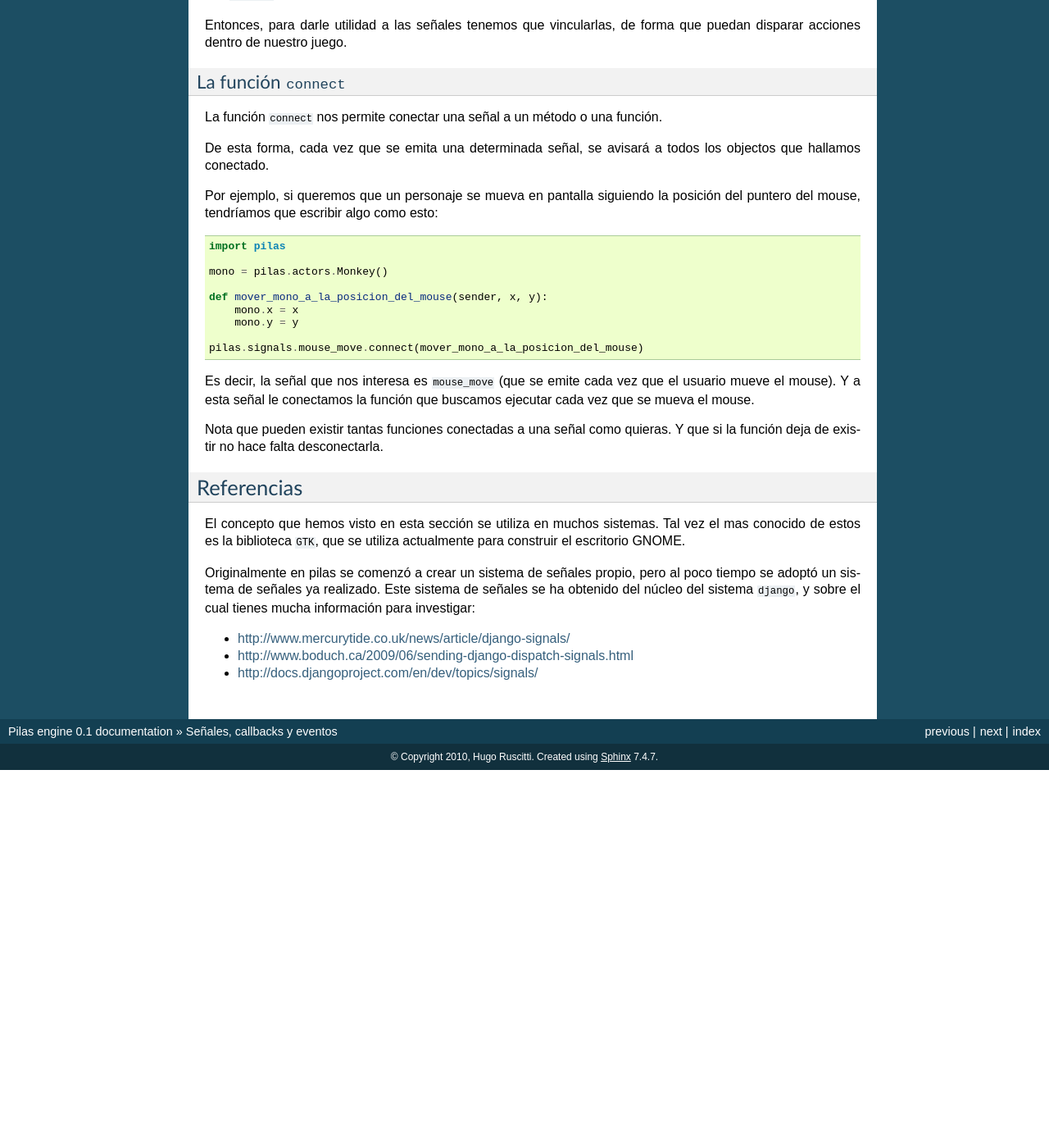
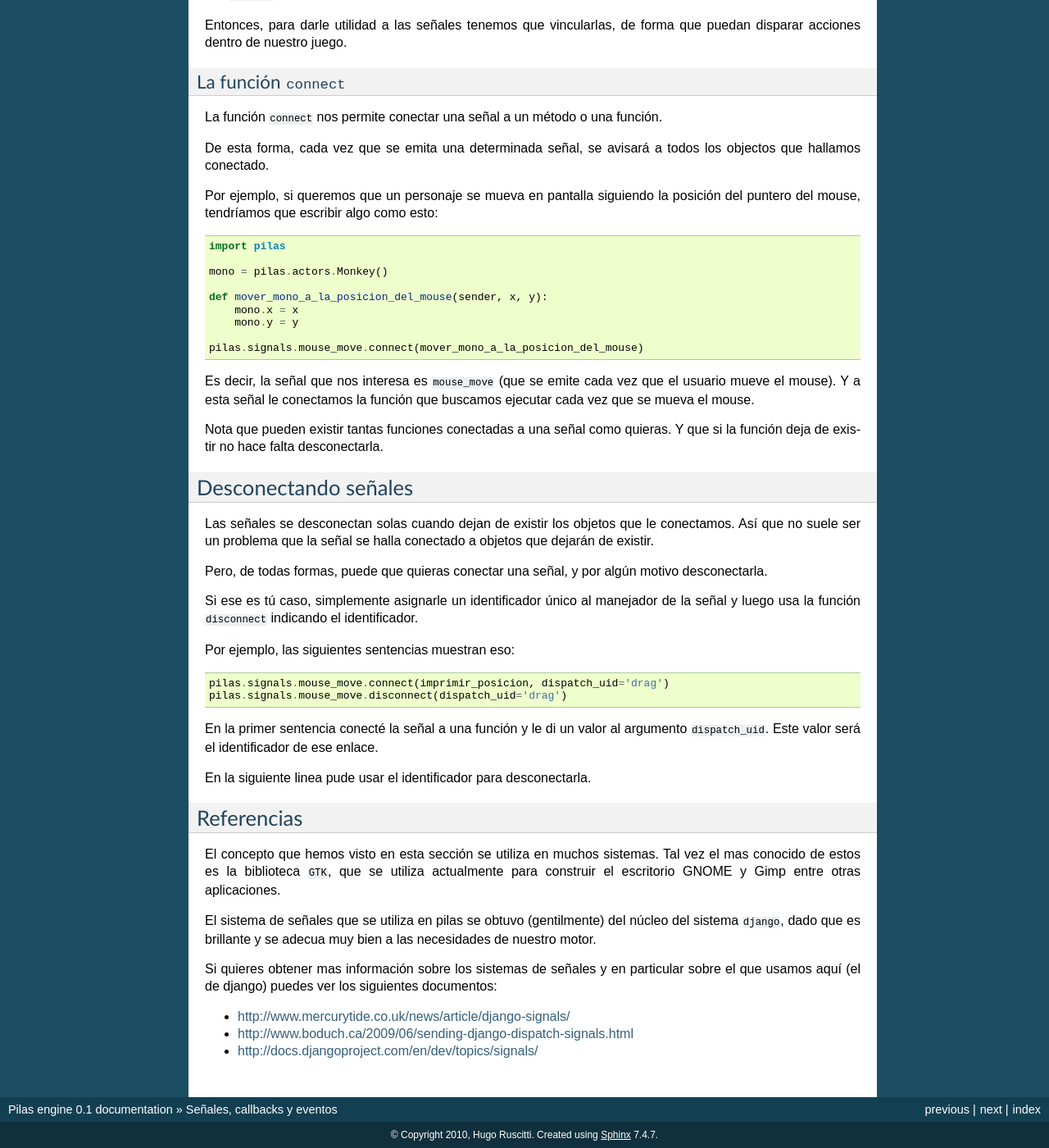
Before and after one commit to hugoruscitti/pilas-docs, a Sphinx documentation site: the page built from source/signals.rst, in a window 1280 px wide and 1400 px high, scrolled down 497 px. Shown: the whole window at 82% size. Built offline with Sphinx 7.4.7, drawn with Linux system fonts in a browser that asks for light colours; before the commit the page ends 1436 px from its top, so only the background shows below that; some of the changed text lies outside the part shown.

Commit message:
documentando como desconectar senales.

```diff
--- a/source/signals.rst
+++ b/source/signals.rst
@@ -70,19 +70,51 @@ Nota que pueden existir tantas funciones conectadas a una señal como
 quieras. Y que si la función deja de existir no hace falta desconectarla.
 
 
+Desconectando señales
+---------------------
+
+Las señales se desconectan solas cuando dejan de existir
+los objetos que le conectamos. Así que no suele ser un problema que
+la señal se halla conectado a objetos que dejarán de existir.
+
+Pero, de todas formas, puede que quieras conectar una señal, y por
+algún motivo desconectarla.
+
+Si ese es tú caso, simplemente asignarle un identificador único
+al manejador de la señal y luego usa la función ``disconnect`` indicando
+el identificador.
+
+Por ejemplo, las siguientes sentencias muestran eso:
+
+.. code-block:: python
+
+    pilas.signals.mouse_move.connect(imprimir_posicion, dispatch_uid='drag')
+    pilas.signals.mouse_move.disconnect(dispatch_uid='drag')
+
+En la primer sentencia conecté la señal a una función y le di
+un valor al argumento ``dispatch_uid``. Este valor será el identificador
+de ese enlace.
+
+En la siguiente linea pude usar el identificador para desconectarla.
+
+
+
 Referencias
 -----------
 
 El concepto que hemos visto en esta sección se utiliza
 en muchos sistemas. Tal vez el mas conocido de estos es
 la biblioteca ``GTK``, que se utiliza actualmente para construir
-el escritorio GNOME.
+el escritorio GNOME y Gimp entre otras aplicaciones.
 
-Originalmente en pilas se comenzó a crear un sistema de señales
-propio, pero al poco tiempo se adoptó un sistema de señales
-ya realizado. Este sistema de señales se ha obtenido del núcleo
-del sistema ``django``, y sobre el cual tienes mucha
-información para investigar:
+El sistema de señales que se utiliza en pilas se obtuvo
+(gentilmente) del núcleo del sistema ``django``, dado que
+es brillante y se adecua muy bien a las necesidades de nuestro
+motor.
+
+Si quieres obtener mas información sobre los sistemas de señales
+y en particular sobre el que usamos aquí (el de django) puedes
+ver los siguientes documentos:
 
 - http://www.mercurytide.co.uk/news/article/django-signals/
 - http://www.boduch.ca/2009/06/sending-django-dispatch-signals.html
```
